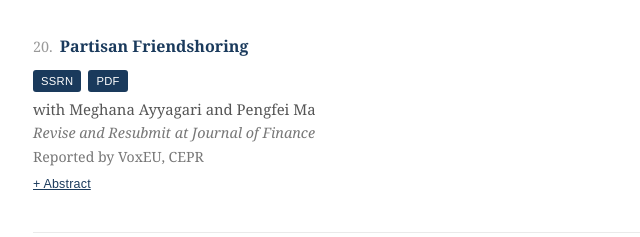
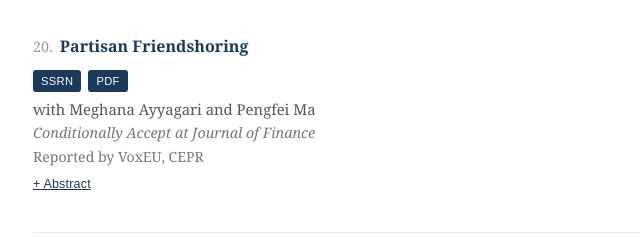
Before and after one commit to monsterappetizer/monsterappetizer.github.io, a plain HTML site: page research.html in a window 1280 px wide. Shown: the part 1383-1620 px from the top of the page, 181-821 px from the left. Drawn offline with Linux system fonts and the light colour scheme.

Commit message:
describe what you changed

```diff
--- a/research.html
+++ b/research.html
@@ -149,7 +149,7 @@
             <a target="_blank" rel="noopener noreferrer" href="papers/Paper23_Partisan_Friendshoring.pdf">PDF</a>
         </div>
         <div class="paper-authors">with Meghana Ayyagari and Pengfei Ma</div>
-        <div class="paper-status">Revise and Resubmit at <em>Journal of Finance</em></div>
+        <div class="paper-status">Conditionally Accept at <em>Journal of Finance</em></div>
         <div class="paper-note">Reported by VoxEU, CEPR</div>
         <button class="abstract-toggle" onclick="toggleAbstract(this)">+ Abstract</button>
         <div class="abstract-content">This study investigates how U.S. firms respond to geopolitical tensions by reorganizing their global supply chains and how CEO partisanship shapes such responses. Firms reduce import from foreign countries with diverging ideologies from the U.S., more so by firms whose CEOs are politically aligned with the U.S. administration. Following foreign elections that increase ideological distances, aligned CEOs cut imports from election countries by 40% more than misaligned ones. Potential mechanisms include aligned CEOs having heightened concerns for geopolitical risk and national security, and demonstrating support for the administration. These politically driven import decisions significantly reduce firm value and performance.</div>
```
